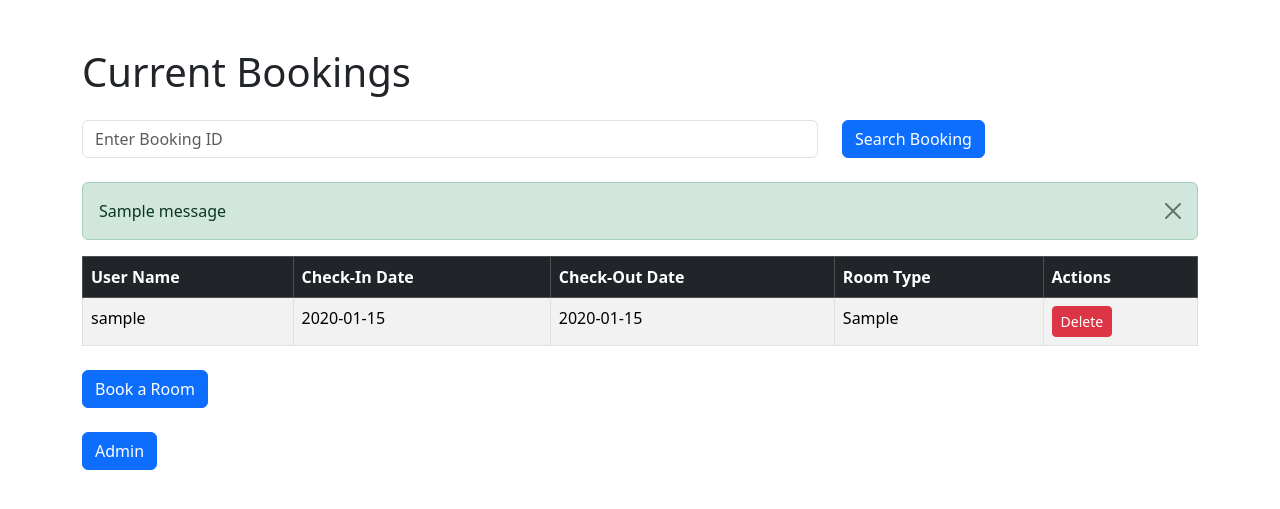
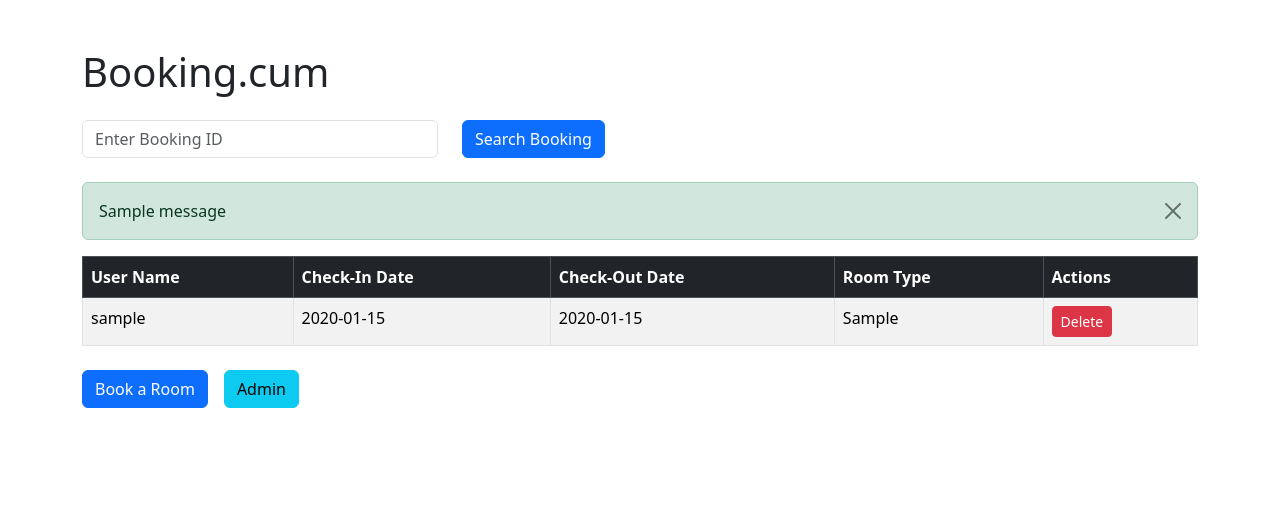
Before and after one commit to jefflai0412/simple_hotel_booking, a Flask app: template templates/index.html in a window 1280 px wide. Shown: the top 509 px of the page. Run offline with Flask 3, Linux system fonts and the light colour scheme; the template is opened without the code that fills it: values that come from a table or form of the project are taken from there, others are empty; tables that the repository leaves empty hold one stand-in row (values such as "Sample post"); one stand-in notice (Sample message) is shown.

Commit message:
modified based on lab9

```diff
--- a/app.py
+++ b/app.py
@@ -1,6 +1,8 @@
 from flask import Flask, render_template, request, redirect, url_for, flash
 from flask_sqlalchemy import SQLAlchemy
 from datetime import datetime
+from datetime import date
+
 
 app = Flask(__name__)
 app.config['SQLALCHEMY_DATABASE_URI'] = 'postgresql://postgres:0000@localhost:5432/postgres'
@@ -24,11 +26,10 @@ def init_db():
     db.create_all()
     print("Database initialized!")
 
-# Home Page: Display all bookings
 @app.route('/')
 def index():
-    bookings = Booking.query.all()
-    return render_template('index.html', bookings=bookings)
+    # bookings = Booking.query.all()
+    return render_template('index.html', bookings=None)
 
 @app.route('/search_booking', methods=['POST'])
 def search_booking():
@@ -36,7 +37,8 @@ def search_booking():
     if booking_id.isdigit():
         booking = Booking.query.filter_by(id=booking_id).first()
         if booking:
-            flash(f"Booking found: {booking.user_name} - Room: {booking.room_type} - Check-In: {booking.check_in} - Check-Out: {booking.check_out}", 'success')
+            flash('Booking found', 'success')
+            return render_template('index.html', bookings=[booking])
         else:
             flash('Booking not found', 'error')
     else:
@@ -44,9 +46,11 @@ def search_booking():
     return redirect(url_for('index'))
 
 
+
 # Add a new booking
 @app.route('/book', methods=['GET', 'POST'])
 def book():
+    min_date = date.today().strftime('%Y-%m-%d')  # Set the minimum date to today
     if request.method == 'POST':
         try:
             check_in = datetime.strptime(request.form['check_in'], '%Y-%m-%d')
@@ -67,7 +71,7 @@ def book():
         except Exception as e:
             db.session.rollback()
             flash(f"Error: {str(e)}", 'error')
-    return render_template('booking.html')
+    return render_template('booking.html', min_date=min_date)
 
 # Delete a booking
 @app.route('/delete/<int:id>', methods=['POST'])
--- a/templates/index.html
+++ b/templates/index.html
@@ -9,12 +9,12 @@
 </head>
 <body>
     <div class="container mt-5">
-        <h1 class="mb-4">Current Bookings</h1>
+        <h1 class="mb-4">Booking.cum</h1>
 
         <!-- Search Form -->
         <form method="POST" action="{{ url_for('search_booking') }}" class="mb-4">
             <div class="row">
-                <div class="col-md-8">
+                <div class="col-md-4">
                     <input type="text" name="booking_id" class="form-control" placeholder="Enter Booking ID" required>
                 </div>
                 <div class="col-md-4">
@@ -48,6 +48,7 @@
                 </tr>
             </thead>
             <tbody>
+                {% if bookings %}
                     {% for booking in bookings %}
                     <tr>
                         <td>{{ booking.user_name }}</td>
@@ -62,17 +63,16 @@
                         </td>
                     </tr>
                     {% endfor %}
+                {% endif %}
             </tbody>
         </table>
 
         <!-- Add Booking Button -->
-        <div class="mt-4">
+        <div class="mt-4 d-flex justify-content-start gap-3">
             <a href="{{ url_for('book') }}" class="btn btn-primary">Book a Room</a>
+            <a href="{{ url_for('admin') }}" class="btn btn-info">Admin</a>
         </div>
 
-        <div class="mt-4">
-            <a href="{{ url_for('admin') }}" class="btn btn-primary">Admin</a>
-        </div>
     </div>
 
     <!-- Bootstrap JS Bundle -->
```
Also changed, not shown: templates/booking.html (+13 -2 lines), README.md, imgs/admin.png (added), imgs/booking_found.png (added), imgs/booking_not_found.png (added), imgs/index.png, 1 other file. Lines whose indentation alone changed are shown as unchanged.
